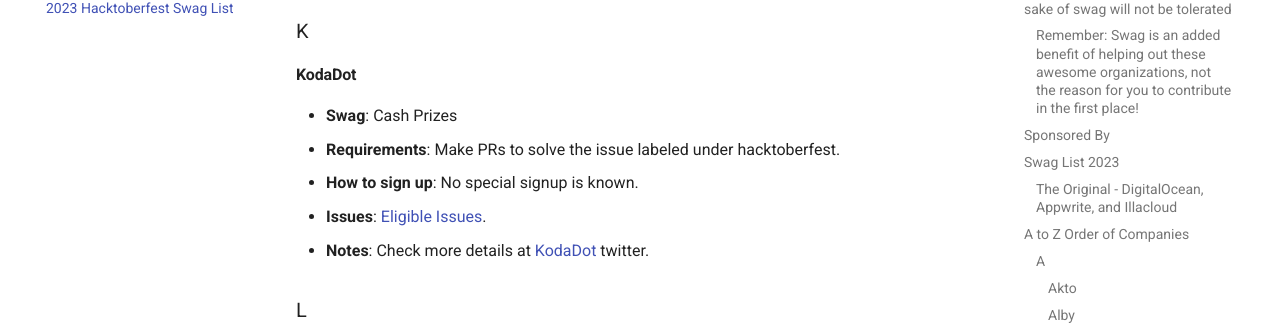
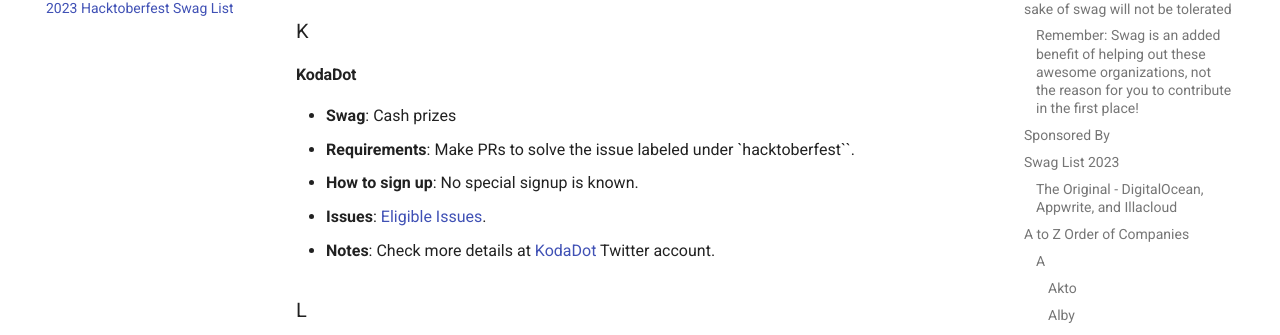
Before and after one commit to crweiner/hacktoberfest-swag-list, an MkDocs documentation site: the page built from docs/list.md, in a window 1280 px wide and 900 px high, scrolled down 9580 px. Shown: the part 154-489 px from the top of the window. Built offline with MkDocs 1.6.1 and Material for MkDocs 9.7.7, drawn with Linux system fonts in a browser that asks for light colours; plug-ins that fetch from the network failed and are left out; comment, search, counter and statistics services are not loaded.

Commit message:
Small KodaDot update

```diff
--- a/docs/list.md
+++ b/docs/list.md
@@ -316,11 +316,11 @@
 
 #### **KodaDot**
 
-- **Swag**: Cash Prizes
-- **Requirements**: Make PRs to solve the issue labeled under hacktoberfest.
+- **Swag**: Cash prizes
+- **Requirements**: Make PRs to solve the issue labeled under `hacktoberfest``.
 - **How to sign up**: No special signup is known.
 - **Issues**: [Eligible Issues](https://github.com/kodadot/nft-gallery/issues?q=is%3Aopen+is%3Aissue+label%3Ahacktoberfest).
-- **Notes**: Check more details at [KodaDot](https://twitter.com/KodaDot/status/1709221897081340131) twitter.
+- **Notes**: Check more details at [KodaDot](https://twitter.com/KodaDot/status/1709221897081340131) Twitter account.
 
 ### L
 
```
